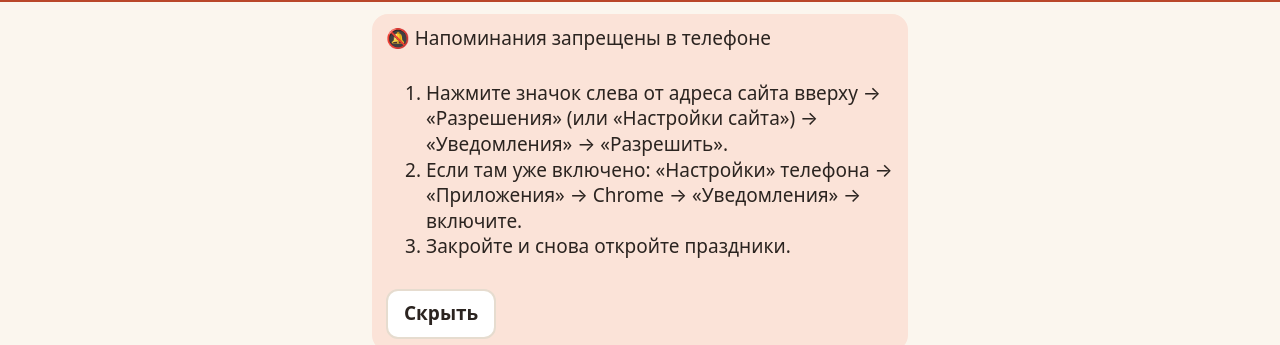
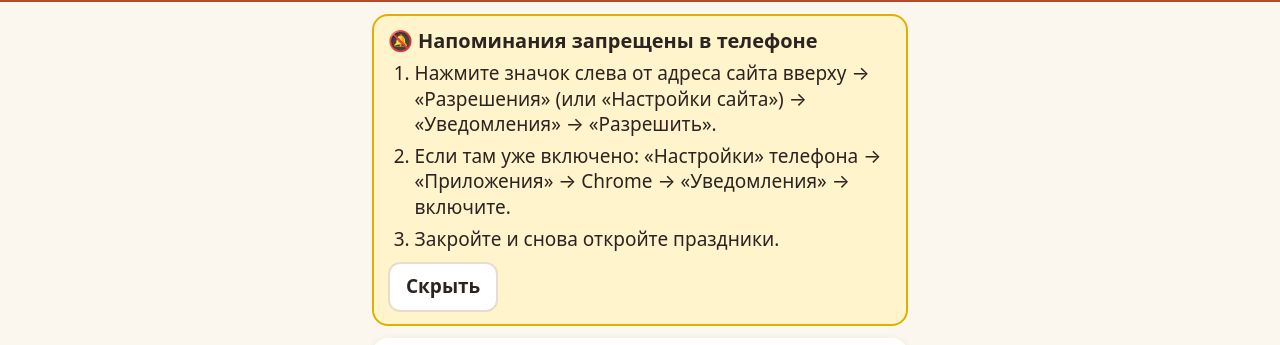
Before and after one commit to danya-bit0505/nashi-prazdniki, a plain HTML site: page index.html in a window 1280 px wide. Shown: the part 66-411 px from the top of the page. Drawn offline with Linux system fonts and the light colour scheme.

Commit message:
Add files via upload

```diff
--- a/css/style.css
+++ b/css/style.css
@@ -228,3 +228,15 @@ input:focus, select:focus, textarea:focus { outline: none; border-color: var(--a
   :root { font-size: calc(17px * var(--scale)); }
   .nav-btn { width: 52px; height: 52px; }
 }
+
+/* ---- подсказки про уведомления ---- */
+.advice { display: block; }
+.advice-title { font-weight: 700; font-size: 1.05rem; margin-bottom: 6px; }
+.advice ol { margin: 6px 0 10px; padding-left: 1.4em; }
+.advice li { margin: 6px 0; }
+.advice .row { margin-top: 8px; }
+.advice a.btn { display: inline-flex; align-items: center; text-decoration: none; color: inherit; }
+.advice a.btn.primary { color: var(--accent-ink); }
+.banner.advice.warn { background: #fff4cc; border: 2px solid #e0b000; }
+#notifAdvice.advice { background: var(--card); border-radius: 12px; padding: 10px 12px; margin-bottom: 8px; }
+#notifAdvice.advice.warn { background: #fff4cc; border: 2px solid #e0b000; }
```
